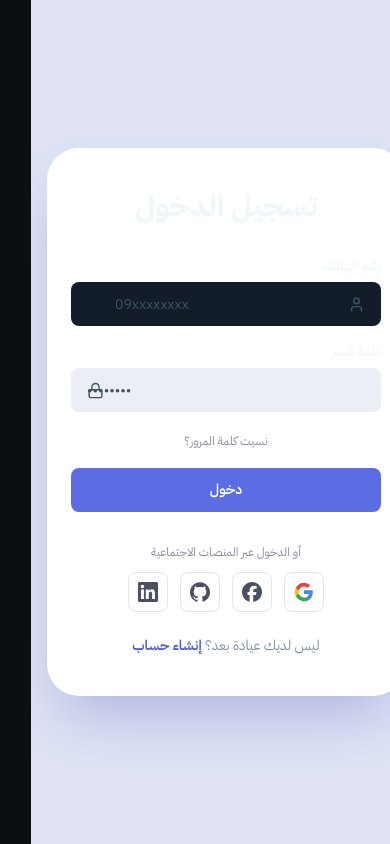
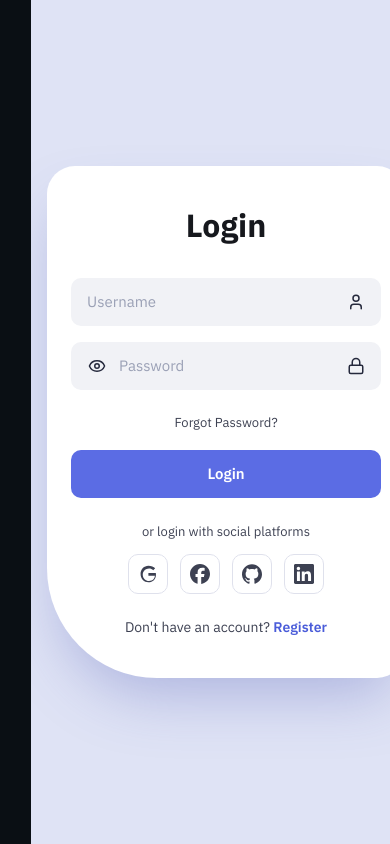
Before and after one commit to tomasloper266-svg/dental-clinic, a Next.js app: page /login in a window 390 px wide. Built offline with nearby package versions, Linux system fonts and the light colour scheme; a web font is replaced by a local one.

Commit message:
Match auth pages to reference: curved panel, light fields, English copy, password reveal

```diff
--- a/app/login/page.tsx
+++ b/app/login/page.tsx
@@ -1,25 +1,25 @@
 "use client";
 
 import { useState } from "react";
-import Link from "next/link";
 import { useRouter } from "next/navigation";
-import { Lock, User } from "lucide-react";
+import { Eye, EyeOff, Lock, User } from "lucide-react";
 import { AuthShell } from "@/components/auth/AuthShell";
 import { SocialRow } from "@/components/auth/SocialRow";
-import { Field, Input } from "@/components/ui/Field";
 
-// صفحة الدخول — بطاقة مقسومة بلوح ترحيبي أزرق وفورم بالأيقونات.
+// صفحة الدخول — نسخة طبق الأصل من التصميم المرجعي:
+// عنوان Login أسود عريض، حقول رمادية فاتحة بنص يسار وأيقونة يمين
+// (بلا تداخل)، كلمة السر مع زر إظهار/إخفاء، زر Login أزرق.
 // نفس عقد الواجهة السابق (POST /api/auth/login ثم توجيه إلى لوحة
-// القيادة). حقل «تذكرني» أُسقط من الواجهة لمطابقة التصميم المرجعي؛
-// يُرسل rememberMe=false دائماً.
+// القيادة). حقل «تذكرني» أُسقط لمطابقة المرجع؛ يُرسل rememberMe=false.
 
 const INPUT_CLS =
-  "h-11 rounded-lg border-0 bg-[#eceef6] text-sm text-ink-900 placeholder:text-warm-400 focus:outline-2 focus:outline-offset-0 focus:outline-[#5b6ce4]";
+  "h-12 w-full rounded-[10px] border-0 bg-[#f1f2f6] text-[15px] text-[#25293c] placeholder:text-[#9aa0b5] focus:outline-2 focus:outline-offset-0 focus:outline-[#5b6ce4]";
 
 export default function LoginPage() {
   const router = useRouter();
   const [phone, setPhone] = useState("");
   const [password, setPassword] = useState("");
+  const [showPassword, setShowPassword] = useState(false);
   const [error, setError] = useState<string | null>(null);
   const [submitting, setSubmitting] = useState(false);
 
@@ -35,13 +35,13 @@ export default function LoginPage() {
       });
       const data = (await res.json()) as { error?: string };
       if (!res.ok) {
-        setError(data.error ?? "حدث خطأ غير متوقع");
+        setError(data.error ?? "Sign in failed — check your phone number and password");
         return;
       }
       router.push("/dashboard");
       router.refresh();
     } catch {
-      setError("تعذر الاتصال بالخادم، حاول مرة أخرى");
+      setError("Couldn't reach the server, please try again");
     } finally {
       setSubmitting(false);
     }
@@ -49,68 +49,82 @@ export default function LoginPage() {
 
   return (
     <AuthShell
-      greetingTitle="أهلاً بك!"
-      greetingSubtitle="ليس لديك عيادة بعد؟"
-      ctaLabel="إنشاء حساب"
+      greetingTitle="Hello, Welcome!"
+      greetingSubtitle="Don't have an account?"
+      ctaLabel="Register"
       ctaHref="/signup"
     >
       <section aria-labelledby="login-title">
-        <h1 id="login-title" className="text-center text-3xl font-bold text-ink-900">
-          تسجيل الدخول
+        <h1 id="login-title" className="text-center text-[32px] font-bold leading-tight text-[#16181d]">
+          Login
         </h1>
 
         <form onSubmit={onSubmit} className="mt-8 space-y-4">
-          <Field label="رقم الهاتف" htmlFor="phone">
           <div className="relative">
-              <Input
+            <input
               id="phone"
+              name="phone"
               type="tel"
               dir="ltr"
               required
-                className={`${INPUT_CLS} pr-4 pl-11 text-left`}
-                placeholder="09xxxxxxxx"
+              aria-label="Username"
+              autoComplete="username"
+              className={`${INPUT_CLS} pl-4 pr-12 text-left`}
+              placeholder="Username"
               value={phone}
               onChange={(e) => setPhone(e.target.value)}
             />
             <User
               aria-hidden
-                size={17}
-                className="pointer-events-none absolute inset-y-0 right-4 my-auto h-[17px] w-[17px] text-warm-400"
+              size={18}
+              className="pointer-events-none absolute inset-y-0 right-4 my-auto h-[18px] w-[18px] text-[#25293c]"
             />
           </div>
-          </Field>
 
-          <Field label="كلمة السر" htmlFor="password">
           <div className="relative">
             <input
               id="password"
-                type="password"
+              name="password"
+              type={showPassword ? "text" : "password"}
               required
               dir="ltr"
               autoComplete="current-password"
-                className={`${INPUT_CLS} w-full px-4 py-2.5 text-left`}
-                placeholder="••••••••"
+              aria-label="Password"
+              className={`${INPUT_CLS} pl-12 pr-12 text-left`}
+              placeholder="Password"
               value={password}
               onChange={(e) => setPassword(e.target.value)}
             />
+            <button
+              type="button"
+              onClick={() => setShowPassword((v) => !v)}
+              aria-label={showPassword ? "Hide password" : "Show password"}
+              aria-pressed={showPassword}
+              className="absolute inset-y-0 left-3 my-auto flex h-7 w-7 items-center justify-center rounded text-[#25293c] hover:text-[#16181d]"
+            >
+              {showPassword ? (
+                <EyeOff aria-hidden size={18} />
+              ) : (
+                <Eye aria-hidden size={18} />
+              )}
+            </button>
             <Lock
               aria-hidden
-                size={17}
-                className="pointer-events-none absolute inset-y-0 left-4 my-auto h-[17px] w-[17px] text-warm-400"
+              size={18}
+              className="pointer-events-none absolute inset-y-0 right-4 my-auto h-[18px] w-[18px] text-[#25293c]"
             />
           </div>
-          </Field>
 
-          <p className="text-center">
-            <Link href="/forgot-password" className="text-xs text-[#8a8da3] hover:text-ink-700">
-              نسيت كلمة المرور؟
-            </Link>
+          <p className="pt-1 text-center">
+            <a href="/forgot-password" className="text-[13px] text-[#3d4152] hover:underline">
+              Forgot Password?
+            </a>
           </p>
 
           {error && (
             <p
               role="alert"
-              className="rounded-lg border border-danger-100 bg-danger-50 px-3 py-2.5 text-sm text-danger-700"
+              className="rounded-lg border border-[#f3c8c8] bg-[#fdeeee] px-3 py-2.5 text-sm text-[#b23a3a]"
             >
               {error}
             </p>
@@ -120,21 +134,21 @@ export default function LoginPage() {
             type="submit"
             disabled={submitting}
             aria-busy={submitting || undefined}
-            className="h-11 w-full rounded-lg text-sm font-semibold text-white transition-colors hover:opacity-90 disabled:cursor-not-allowed disabled:opacity-60"
+            className="h-12 w-full rounded-[10px] text-[15px] font-semibold text-white transition-colors hover:opacity-90 disabled:cursor-not-allowed disabled:opacity-60"
             style={{ background: "#5B6CE4" }}
           >
-            دخول
+            Login
           </button>
         </form>
 
-        <SocialRow />
+        <SocialRow caption="or login with social platforms" />
 
         {/* بديل لوح الترحيب على الشاشات الصغيرة — اللوح مخفي دون lg */}
-        <p className="mt-6 text-center text-sm text-warm-600 lg:hidden">
-          ليس لديك عيادة بعد؟{" "}
-          <Link href="/signup" className="font-semibold text-[#4a5cd9] hover:text-[#3a4bc4]">
-            إنشاء حساب
-          </Link>
+        <p className="mt-6 text-center text-sm text-[#3d4152] lg:hidden">
+          Don&apos;t have an account?{" "}
+          <a href="/signup" className="font-semibold text-[#4a5cd9] hover:underline">
+            Register
+          </a>
         </p>
       </section>
     </AuthShell>
--- a/app/signup/page.tsx
+++ b/app/signup/page.tsx
@@ -1,21 +1,19 @@
 "use client";
 
 import { useState } from "react";
-import Link from "next/link";
 import { useRouter } from "next/navigation";
-import { KeyRound } from "lucide-react";
+import { Eye, EyeOff, KeyRound } from "lucide-react";
 import { AuthShell } from "@/components/auth/AuthShell";
 import { SocialRow } from "@/components/auth/SocialRow";
-import { Field, Input } from "@/components/ui/Field";
 import { SignupPlansCard } from "@/components/subscription/SignupPlansCard";
 
-// صفحة التسجيل — نفس بطاقة الدخول معكوسة: لوح ترحيبي أزرق يميناً
-// وزر انتقال لصفحة الدخول. أنشئ العيادة ثم اعرض رمز الاسترداد
-// الاحتياطي مرة واحدة بتحذير واضح، ثم ادخل إلى صفحة الإعداد
-// (الجلسة تُفتح تلقائياً).
+// صفحة التسجيل — نفس بطاقة الدخول معكوسة (اللوح الأزرق يميناً مع الميلانة
+// على اليمين)، بنسخة إنكليزية وألوان ثابتة فاتحة مستقلة عن وضع الثيم.
+// نفس عقد الواجهة السابق: أنشئ العيادة (POST /api/auth/signup) ثم اعرض
+// رمز الاسترداد الاحتياطي مرة واحدة، ثم ادخل إلى صفحة الإعداد.
 
 const INPUT_CLS =
-  "h-11 rounded-lg border-0 bg-[#eceef6] text-sm text-ink-900 placeholder:text-warm-400 focus:outline-2 focus:outline-offset-0 focus:outline-[#5b6ce4]";
+  "h-12 w-full rounded-[10px] border-0 bg-[#f1f2f6] text-[15px] text-[#25293c] placeholder:text-[#9aa0b5] focus:outline-2 focus:outline-offset-0 focus:outline-[#5b6ce4]";
 
 export default function SignupPage() {
   const router = useRouter();
@@ -25,6 +23,7 @@ export default function SignupPage() {
     phone: "",
     password: "",
   });
+  const [showPassword, setShowPassword] = useState(false);
   const [error, setError] = useState<string | null>(null);
   const [created, setCreated] = useState<{ recoveryCode: string } | null>(null);
   const [submitting, setSubmitting] = useState(false);
@@ -44,12 +43,12 @@ export default function SignupPage() {
         recoveryCode?: string;
       };
       if (!res.ok || !data.recoveryCode) {
-        setError(data.error ?? "حدث خطأ غير متوقع");
+        setError(data.error ?? "Sign up failed — check the entered details");
         return;
       }
       setCreated({ recoveryCode: data.recoveryCode });
     } catch {
-      setError("تعذر الاتصال بالخادم، حاول مرة أخرى");
+      setError("Couldn't reach the server, please try again");
     } finally {
       setSubmitting(false);
     }
@@ -58,31 +57,36 @@ export default function SignupPage() {
   if (created) {
     return (
       <AuthShell
-        greetingTitle="تم إنشاء العيادة"
-        greetingSubtitle="رمز الاسترداد يظهر في هذه الصفحة مرة واحدة"
-        ctaLabel="تسجيل الدخول"
+        flip
+        greetingTitle="Clinic created!"
+        greetingSubtitle="The recovery code is shown on this page only"
+        ctaLabel="Sign in"
         ctaHref="/login"
       >
         <section aria-labelledby="recovery-code-title">
-          <h1 id="recovery-code-title" className="text-center text-3xl font-bold text-ink-900">
-            تم إنشاء عيادتك
+          <h1
+            id="recovery-code-title"
+            className="text-center text-[28px] font-bold leading-tight text-[#16181d]"
+          >
+            Your clinic is ready
           </h1>
 
           <div className="mt-6 rounded-2xl border-2 border-[#c9d0f5] bg-[#eef0fb] p-6">
             <h2 className="flex items-center justify-center gap-2 text-base font-semibold text-[#3a4bc4]">
               <KeyRound size={18} aria-hidden />
-              رمز الاسترداد الاحتياطي
+              Backup recovery code
             </h2>
             <p
               dir="ltr"
-              className="numeric mt-4 select-all text-center text-2xl font-bold tracking-[0.25em] text-ink-900"
+              className="numeric mt-4 select-all text-center text-2xl font-bold tracking-[0.25em] text-[#16181d]"
             >
               {created.recoveryCode}
             </p>
             <p className="mt-4 text-sm leading-6 text-[#3a4bc4]">
-              احفظه الآن في مكان آمن — يُعرض <strong>مرة واحدة فقط</strong>{" "}
-              ولن نستطيع استرجاعه. إن ضاع رقم هاتفك ولا يوجد بريد موثق، فهذا
-              الرمز هو طريقك الوحيد لاستعادة الحساب دون مراجعة الدعم.
+              Save it now somewhere safe — it is shown <strong>once only</strong>{" "}
+              and we cannot recover it for you. If you lose your phone number
+              and have no verified email, this code is your only way back into
+              the account without contacting support.
             </p>
           </div>
 
@@ -93,14 +97,17 @@ export default function SignupPage() {
                 router.push("/setup");
                 router.refresh();
               }}
-              className="h-11 w-full rounded-lg text-sm font-semibold text-white transition-colors hover:opacity-90"
+              className="h-12 w-full rounded-[10px] text-[15px] font-semibold text-white transition-colors hover:opacity-90"
               style={{ background: "#5B6CE4" }}
             >
-              متابعة إلى إعداد العيادة
+              Continue to clinic setup
             </button>
-            <Link href="/login" className="text-center text-xs text-[#8a8da3] hover:text-ink-700">
-              الدخول لاحقاً من صفحة تسجيل الدخول
-            </Link>
+            <a
+              href="/login"
+              className="text-center text-[13px] text-[#3d4152] hover:underline"
+            >
+              Sign in later from the login page
+            </a>
           </div>
         </section>
       </AuthShell>
@@ -110,74 +117,94 @@ export default function SignupPage() {
   return (
     <AuthShell
       flip
-      greetingTitle="أهلاً بعودتك!"
-      greetingSubtitle="لديك حساب بالفعل؟"
-      ctaLabel="تسجيل الدخول"
+      greetingTitle="Hello, Welcome!"
+      greetingSubtitle="Already have an account?"
+      ctaLabel="Login"
       ctaHref="/login"
     >
       <section aria-labelledby="signup-title">
-        <h1 id="signup-title" className="text-center text-3xl font-bold text-ink-900">
-          إنشاء حساب
+        <h1
+          id="signup-title"
+          className="text-center text-[32px] font-bold leading-tight text-[#16181d]"
+        >
+          Create Account
         </h1>
-        <p className="mt-2 text-center text-sm text-warm-600">
-          أنشئ مساحة عيادتك الخاصة وابدأ بإدارة المرضى والمواعيد
-        </p>
 
         <form onSubmit={onSubmit} className="mt-8 space-y-4">
-          <Field label="اسم العيادة" htmlFor="clinicName">
-            <Input
+          <input
             id="clinicName"
+            name="clinicName"
+            type="text"
             required
+            aria-label="Clinic Name"
+            autoComplete="organization"
             className={INPUT_CLS}
-              placeholder="مثال: عيادة الابتسامة"
+            placeholder="Clinic Name"
             value={form.clinicName}
             onChange={(e) => setForm({ ...form, clinicName: e.target.value })}
           />
-          </Field>
 
-          <Field label="اسم الطبيب" htmlFor="name">
-            <Input
+          <input
             id="name"
+            name="name"
+            type="text"
             required
+            aria-label="Doctor Name"
+            autoComplete="name"
             className={INPUT_CLS}
-              placeholder="د. محمد"
+            placeholder="Doctor Name"
             value={form.name}
             onChange={(e) => setForm({ ...form, name: e.target.value })}
           />
-          </Field>
 
-          <Field label="رقم الهاتف" htmlFor="phone" hint="سيكون معرّف دخولك">
-            <Input
+          <input
             id="phone"
+            name="phone"
             type="tel"
             dir="ltr"
             required
+            aria-label="Phone Number"
+            autoComplete="tel"
             className={`${INPUT_CLS} text-left`}
-              placeholder="09xxxxxxxx"
+            placeholder="Phone Number"
             value={form.phone}
             onChange={(e) => setForm({ ...form, phone: e.target.value })}
           />
-          </Field>
 
-          <Field label="كلمة السر" htmlFor="password" hint="8 أحرف على الأقل">
+          <div className="relative">
             <input
               id="password"
-              type="password"
+              name="password"
+              type={showPassword ? "text" : "password"}
               required
               minLength={8}
               dir="ltr"
               autoComplete="new-password"
-              className={`${INPUT_CLS} w-full px-4 py-2.5 text-left`}
-              placeholder="••••••••"
+              aria-label="Password"
+              className={`${INPUT_CLS} pr-12`}
+              placeholder="Password"
               value={form.password}
               onChange={(e) => setForm({ ...form, password: e.target.value })}
             />
-          </Field>
+            <button
+              type="button"
+              onClick={() => setShowPassword((v) => !v)}
+              aria-label={showPassword ? "Hide password" : "Show password"}
+              aria-pressed={showPassword}
+              className="absolute inset-y-0 right-3 my-auto flex h-7 w-7 items-center justify-center rounded text-[#25293c] hover:text-[#16181d]"
+            >
+              {showPassword ? (
+                <EyeOff aria-hidden size={18} />
+              ) : (
+                <Eye aria-hidden size={18} />
+              )}
+            </button>
+          </div>
 
           {error && (
             <p
               role="alert"
-              className="rounded-lg border border-danger-100 bg-danger-50 px-3 py-2.5 text-sm text-danger-700"
+              className="rounded-lg border border-[#f3c8c8] bg-[#fdeeee] px-3 py-2.5 text-sm text-[#b23a3a]"
             >
               {error}
             </p>
@@ -187,24 +214,24 @@ export default function SignupPage() {
             type="submit"
             disabled={submitting}
             aria-busy={submitting || undefined}
-            className="h-11 w-full rounded-lg text-sm font-semibold text-white transition-colors hover:opacity-90 disabled:cursor-not-allowed disabled:opacity-60"
+            className="h-12 w-full rounded-[10px] text-[15px] font-semibold text-white transition-colors hover:opacity-90 disabled:cursor-not-allowed disabled:opacity-60"
             style={{ background: "#5B6CE4" }}
           >
-            إنشاء العيادة
+            Create Account
           </button>
         </form>
 
-        <SocialRow />
+        <SocialRow caption="or sign up with social platforms" />
 
         {/* العرض مرئي أثناء التسجيل نفسه — الدفع متاح من أول يوم */}
         <SignupPlansCard />
 
         {/* بديل لوح الترحيب على الشاشات الصغيرة — اللوح مخفي دون lg */}
-        <p className="mt-6 text-center text-sm text-warm-600 lg:hidden">
-          لديك حساب بالفعل؟{" "}
-          <Link href="/login" className="font-semibold text-[#4a5cd9] hover:text-[#3a4bc4]">
-            تسجيل الدخول
-          </Link>
+        <p className="mt-6 text-center text-sm text-[#3d4152] lg:hidden">
+          Already have an account?{" "}
+          <a href="/login" className="font-semibold text-[#4a5cd9] hover:underline">
+            Login
+          </a>
         </p>
       </section>
     </AuthShell>
--- a/components/auth/AuthShell.tsx
+++ b/components/auth/AuthShell.tsx
@@ -1,20 +1,20 @@
 import Link from "next/link";
 import { cn } from "@/components/ui/cn";
 
-// هيكل صفحات المصادقة — بطاقة مقسومة على خلفية لافندر: لوح ترحيبي أزرق
-// (بيرينواكل) بحواف شديدة الاستدارة داخل البطاقة على جانب، ونموذج الدخول
-// أو التسجيل على الجانب المقابل. RTL؛ flip يعكس جانب اللوح (صفحة التسجيل).
-// الأزرق ثابت هوية البطاقة (#6C7CE6) مستقل عن وضعي الثيم — الأصل طلب
-// المستخدم مطابقة تصميم مرجعي بالأزرق في الوضعين.
+// هيكل صفحات المصادقة — نسخة طبق الأصل من التصميم المرجعي:
+// بطاقة بيضاء مقسومة، لوح أزرق flush مع حافة البطاقة، والميلانة
+// الكبيرة (110px) في الزاوية السفلية لجهة اللوح. كل الألوان ثابتة
+// (بلا رموز ثيم) + color-scheme: light + dir=ltr — حتى لا تنقلب
+// الحقول والألوان في الوضع الليلي إطلاقاً.
 const PANEL_BG = "#6C7CE6";
 const CTA_BG = "#5B6CE4";
 
 export function AuthShell({
   children,
   flip = false,
-  greetingTitle = "أهلاً بك!",
-  greetingSubtitle = "ليس لديك عيادة بعد؟",
-  ctaLabel = "إنشاء حساب",
+  greetingTitle = "Hello, Welcome!",
+  greetingSubtitle = "Don't have an account?",
+  ctaLabel = "Register",
   ctaHref = "/signup",
 }: {
   children: React.ReactNode;
@@ -26,25 +26,34 @@ export function AuthShell({
   ctaHref?: string;
 }) {
   return (
-    <main className="flex min-h-screen items-center justify-center bg-[#dfe3f5] px-4 py-10">
-      <div className="relative w-full max-w-4xl overflow-hidden rounded-[2rem] bg-white shadow-[0_30px_60px_-15px_rgba(76,88,180,0.35)] lg:grid lg:grid-cols-2">
-        {/* لوح الترحيب — أزرق بحواف كبيرة داخل هوامش البطاقة.
-         * RTL: العمود الأول يُرسم يميناً؛ اللوح يساراً للدخول (flip=false) ويميناً للتسجيل. */}
+    <main
+      dir="ltr"
+      style={{ colorScheme: "light" }}
+      className="flex min-h-screen items-center justify-center bg-[#dfe3f5] px-4 py-10"
+    >
+      <div
+        className={cn(
+          "relative w-full max-w-4xl overflow-hidden bg-white shadow-[0_30px_60px_-15px_rgba(76,88,180,0.35)] lg:grid lg:grid-cols-2",
+          flip ? "rounded-[28px] rounded-br-[110px]" : "rounded-[28px] rounded-bl-[110px]",
+        )}
+      >
+        {/* لوح الترحيب — أزرق flush مع حافة البطاقة، بلا هوامش داخلية.
+         * LTR: العمود الأول يُرسم يساراً؛ اللوح يساراً للدخول ويميناً للتسجيل. */}
         <aside
           className={cn(
-            "relative hidden p-3 lg:block",
-            flip ? "lg:order-1" : "lg:order-2",
+            "relative hidden lg:block",
+            flip ? "lg:order-2" : "lg:order-1",
           )}
         >
           <div
-            className="flex h-full flex-col items-center justify-center gap-2 rounded-[3rem] p-10 text-center"
+            className="flex h-full flex-col items-center justify-center px-8 py-16 text-center"
             style={{ background: PANEL_BG }}
           >
             <p className="text-3xl font-bold text-white">{greetingTitle}</p>
-            <p className="text-sm text-white/85">{greetingSubtitle}</p>
+            <p className="mt-2 text-[13px] text-white/90">{greetingSubtitle}</p>
             <Link
               href={ctaHref}
-              className="mt-5 rounded-lg border-2 border-white px-10 py-2 text-sm font-semibold text-white transition-colors hover:bg-white/10"
+              className="mt-4 rounded-lg border-2 border-white px-10 py-2 text-sm font-semibold text-white transition-colors hover:bg-white/10"
             >
               {ctaLabel}
             </Link>
@@ -55,7 +64,7 @@ export function AuthShell({
         <section
           className={cn(
             "px-6 py-10 sm:px-10 lg:px-12 lg:py-14",
-            flip ? "lg:order-2" : "lg:order-1",
+            flip ? "lg:order-1" : "lg:order-2",
           )}
         >
           <div className="mx-auto flex min-h-full w-full max-w-sm flex-col justify-center">
--- a/components/auth/SocialRow.tsx
+++ b/components/auth/SocialRow.tsx
@@ -2,30 +2,16 @@
 
 import type { ReactNode } from "react";
 
-// صف المنصات الاجتماعية — شكل مرجعي فقط حالياً: لا يوجد تكامل OAuth
-// في الخادم بعد، فالأزرار زخرفية (type=button بلا فعل) حتى يُربط
-// مزوّد فعلي لكل أيقونة. الأيقونات SVG مضمّنة — lucide أزال أيقونات
-// العلامات التجارية (Facebook/Github/Linkedin undefined في v1.72).
+// صف المنصات الاجتماعية — نسخة مطابقة للمرجع: أزرار مربعة بيضاء بإطار
+// فاتح وأيقونات أحادية اللون داكنة، بترتيب المرجع (G, f, github, in).
+// شكل مرجعي فقط حالياً: لا يوجد تكامل OAuth في الخادم بعد، فالأزرار
+// زخرفية (type=button بلا فعل). الأيقونات SVG مضمّنة — lucide أزال
+// أيقونات العلامات التجارية (Facebook/Github/Linkedin undefined في v1.72).
 
 function GoogleIcon() {
   return (
-    <svg viewBox="0 0 24 24" aria-hidden className="h-5 w-5">
-      <path
-        fill="#4285F4"
-        d="M22.56 12.25c0-.78-.07-1.53-.2-2.25H12v4.26h5.92c-.26 1.37-1.04 2.53-2.21 3.31v2.77h3.57c2.08-1.92 3.28-4.74 3.28-8.09z"
-      />
-      <path
-        fill="#34A853"
-        d="M12 23c2.97 0 5.46-.98 7.28-2.66l-3.57-2.77c-.98.66-2.23 1.06-3.71 1.06-2.86 0-5.29-1.93-6.16-4.53H2.18v2.84C3.99 20.53 7.7 23 12 23z"
-      />
-      <path
-        fill="#FBBC05"
-        d="M5.84 14.1c-.22-.66-.35-1.36-.35-2.1s.13-1.44.35-2.1V7.06H2.18C1.43 8.55 1 10.22 1 12s.43 3.45 1.18 4.94l3.66-2.84z"
-      />
-      <path
-        fill="#EA4335"
-        d="M12 5.38c1.62 0 3.06.56 4.21 1.64l3.15-3.15C17.45 2.09 14.97 1 12 1 7.7 1 3.99 3.47 2.18 7.06l3.66 2.84c.87-2.6 3.3-4.52 6.16-4.52z"
-      />
+    <svg viewBox="0 0 24 24" aria-hidden className="h-5 w-5" fill="currentColor">
+      <path d="M12.48 10.92v3.28h7.84c-.24 1.84-.853 3.187-1.787 4.133-1.334 1.334-3.147 2.08-5.32 2.08-4.107 0-7.507-3.4-7.507-7.507s3.4-7.507 7.507-7.507c1.96 0 3.707.68 5.08 2l2.307-2.307C18.737 3.226 16.06 2 12.48 2 7.32 2 3.08 6.24 3.08 11.92s4.24 9.92 9.4 9.92c5.48 0 9.067-3.853 9.067-9.04 0-.693-.067-1.333-.187-1.88h-8.88z" />
     </svg>
   );
 }
@@ -58,24 +44,24 @@ const SOCIAL_ITEMS: Array<{
   label: string;
   icon: ReactNode;
 }> = [
-  { label: "جوجل", icon: <GoogleIcon /> },
-  { label: "فيسبوك", icon: <FacebookIcon /> },
-  { label: "جيت هب", icon: <GithubIcon /> },
-  { label: "لينكد إن", icon: <LinkedinIcon /> },
+  { label: "Google", icon: <GoogleIcon /> },
+  { label: "Facebook", icon: <FacebookIcon /> },
+  { label: "GitHub", icon: <GithubIcon /> },
+  { label: "LinkedIn", icon: <LinkedinIcon /> },
 ];
 
-export function SocialRow() {
+export function SocialRow({ caption = "or login with social platforms" }: { caption?: string }) {
   return (
-    <div className="mt-8 text-center">
-      <p className="text-xs text-[#8a8da3]">أو الدخول عبر المنصات الاجتماعية</p>
+    <div className="mt-6 text-center">
+      <p className="text-[13px] text-[#3d4152]">{caption}</p>
       <div className="mt-3 flex items-center justify-center gap-3">
         {SOCIAL_ITEMS.map((item) => (
           <button
             key={item.label}
             type="button"
-            title={`${item.label} — قريباً`}
-            aria-label={`${item.label} — قريباً`}
-            className="flex h-10 w-10 items-center justify-center rounded-lg border border-[#e2e4ee] bg-white text-[#4c4f63] transition-colors hover:bg-[#f4f5fa]"
+            title={`${item.label} — coming soon`}
+            aria-label={`${item.label} — coming soon`}
+            className="flex h-10 w-10 items-center justify-center rounded-[10px] border border-[#dfe1ec] bg-white text-[#3d4152] transition-colors hover:bg-[#f4f5fa]"
           >
             {item.icon}
           </button>
```
Also changed, not shown: components/subscription/SignupPlansCard.tsx (+23 -20 lines), 1 other file (tests, documents, lock files or other folders). Lines whose indentation alone changed are shown as unchanged.
